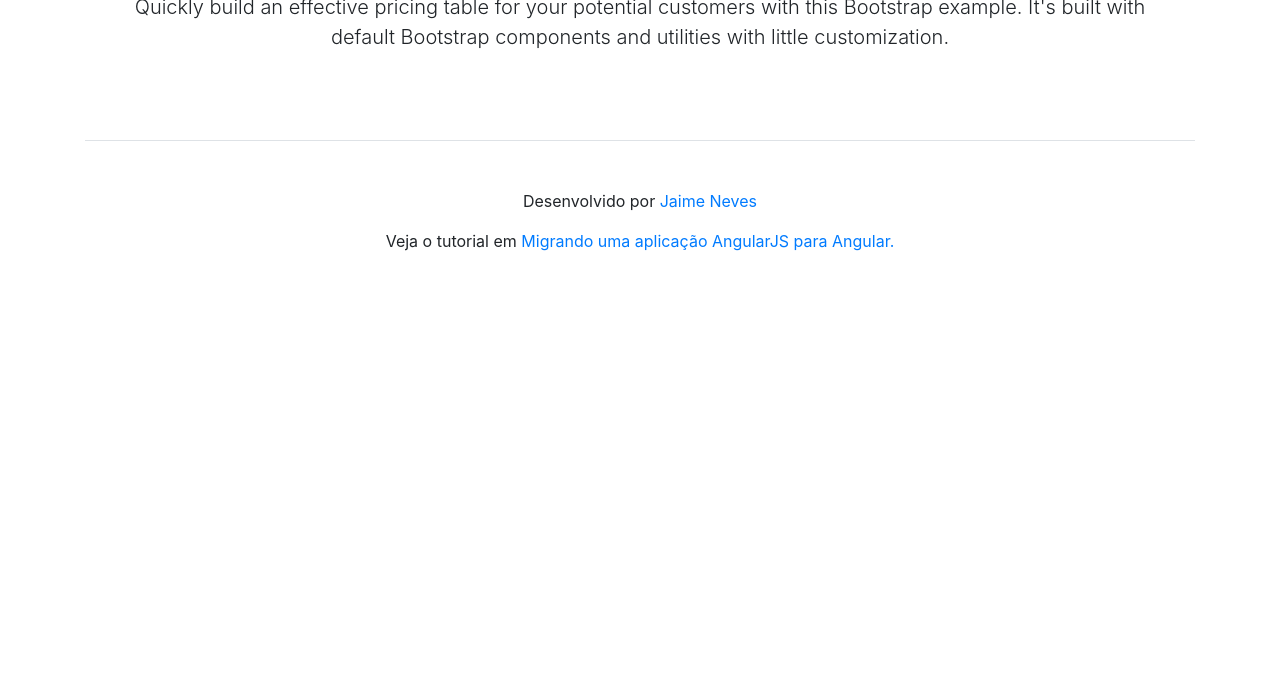
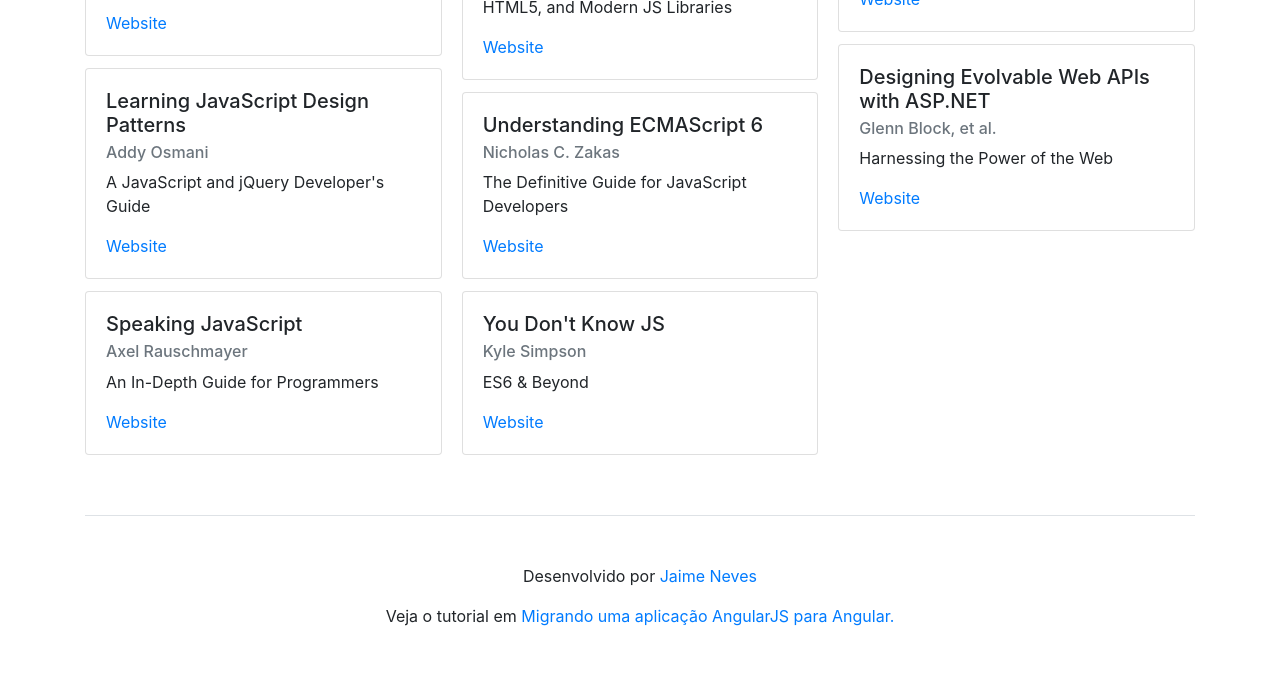
Before and after one commit to dejaneves/app-angularjs-example, a website: page index.html at #!/home in a window 1280 px wide. Shown: the part 204-880 px from the top of the page. Before the commit the page ends 800 px from the top, so only its background shows below. Drawn offline with nearby package versions, Linux system fonts and the light colour scheme; some packages are replaced by stand-ins of ours.

Commit message:
list all books in home page

```diff
--- a/pages/home.html
+++ b/pages/home.html
@@ -1,4 +1,10 @@
-<div class="pricing-header px-3 py-3 pt-md-5 pb-md-4 mx-auto text-center">
- <h1 class="display-4">Página Home</h1>
- <p class="lead">Quickly build an effective pricing table for your potential customers with this Bootstrap example. It's built with default Bootstrap components and utilities with little customization.</p>
+<div class="card-columns">
+  <div class="card" ng-repeat="book in vm.books">
+    <div class="card-body">
+      <h5 class="card-title">{{book.title}}</h5>
+      <h6 class="card-subtitle mb-2 text-muted">{{book.author}}</h6>
+      <p class="card-text">{{book.subtitle}}</p>
+      <a href="{{book.website}}" class="card-link">Website</a>
+    </div>
+  </div>
 </div>
--- a/scripts/controllers/books/books.controller.js
+++ b/scripts/controllers/books/books.controller.js
@@ -15,8 +15,7 @@
     listAll()
 
     function listAll () {
-      const books = booksService.listAll()
-      console.log(books)
+      vm.books = booksService.listAll()
     }
 
     function listById (id) {
```
